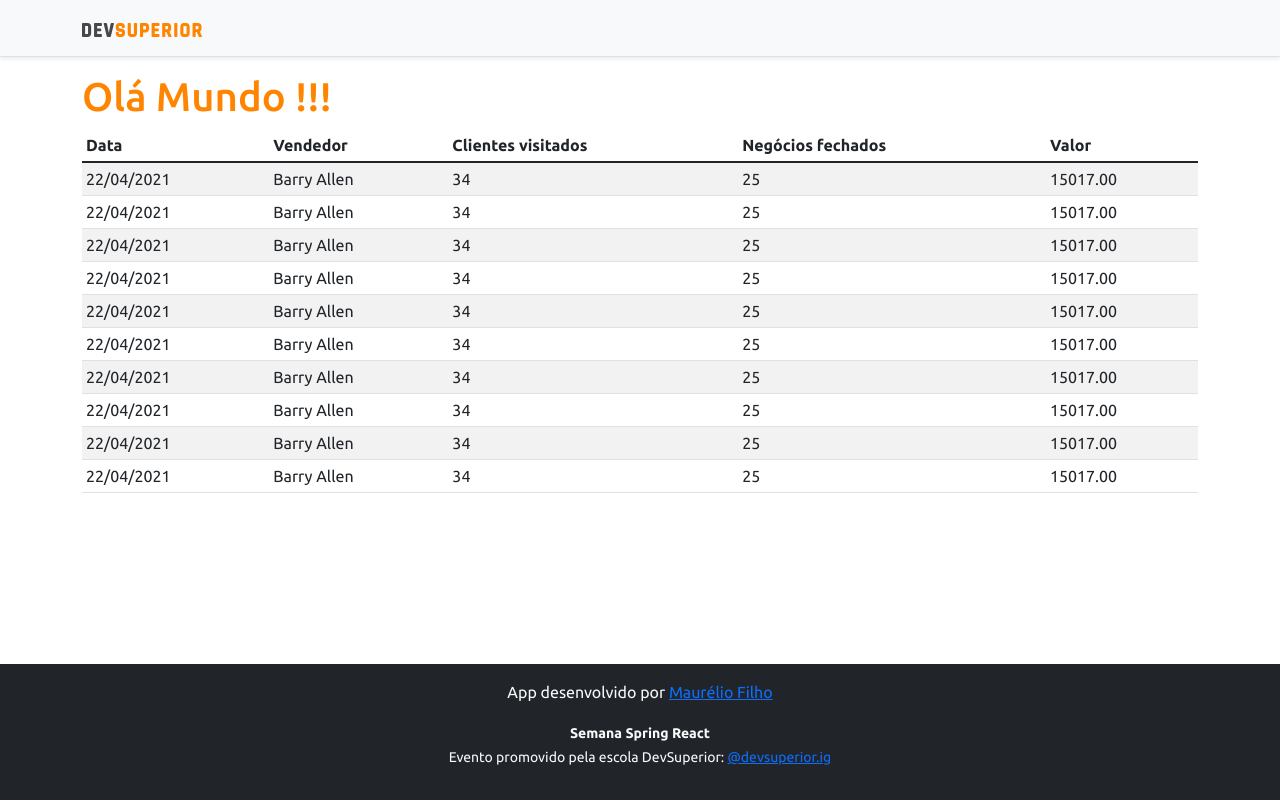
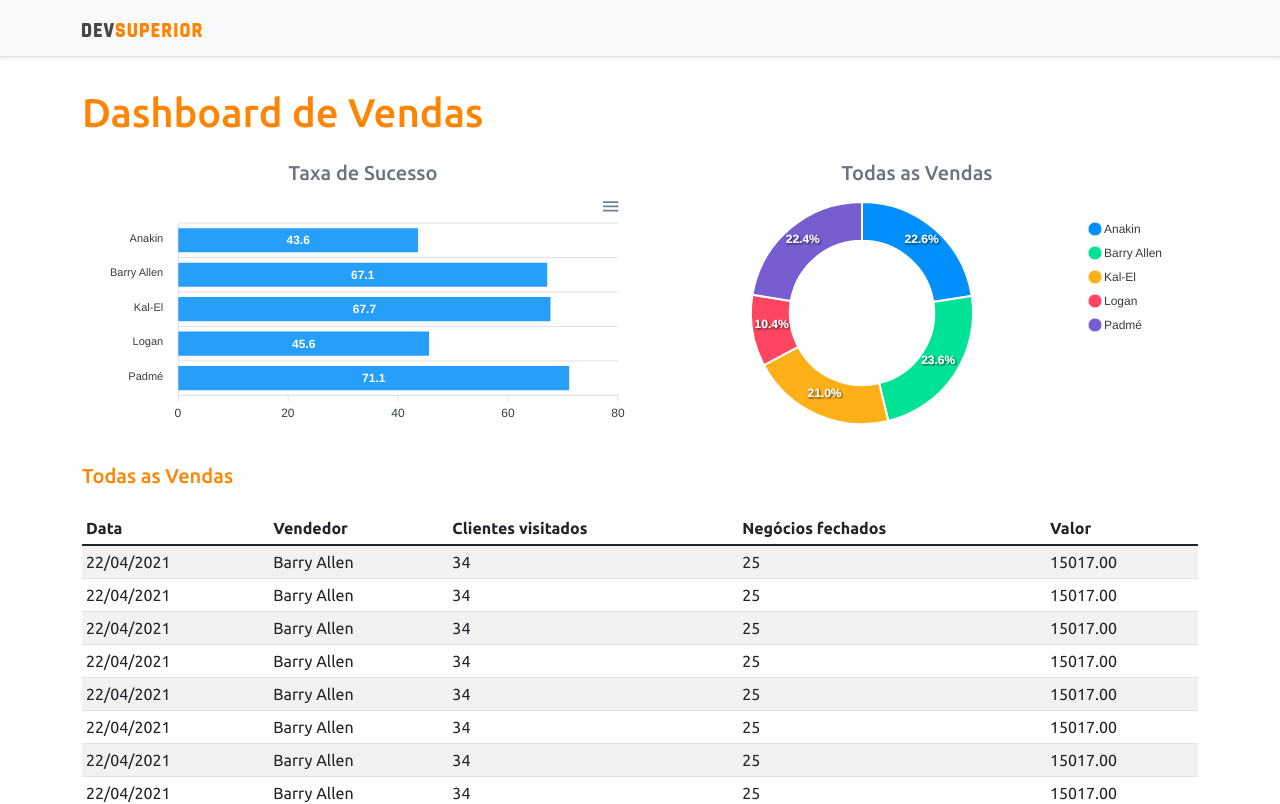
Before and after one commit to MaurelioSilvaF/projeto-sds3, a React (Create React App) app in the folder frontend/: page / in a window 1280 px wide. Shown: the top 804 px of the page. Built offline with nearby package versions, Linux system fonts and the light colour scheme.

Commit message:
Static charts

```diff
--- a/frontend/package.json
+++ b/frontend/package.json
@@ -11,8 +11,10 @@
     "@types/node": "^12.0.0",
     "@types/react": "^17.0.0",
     "@types/react-dom": "^17.0.0",
+    "apexcharts": "^3.28.1",
     "bootstrap": "^5.1.1",
     "react": "^17.0.2",
+    "react-apexcharts": "^1.3.9",
     "react-dom": "^17.0.2",
     "react-scripts": "4.0.3",
     "typescript": "^4.1.2",
--- a/frontend/src/App.tsx
+++ b/frontend/src/App.tsx
@@ -1,13 +1,28 @@
 import NavBar from "components/NavBar";
 import Footer from "components/Footer";
 import DataTable from "components/DataTable";
+import BarChart from "components/BarChart";
+import DonnutChart from "components/DonutChart";
 
 function App() {
   return (
     <>
       <NavBar />
       <div className="container">
-        <h1 className="text-primary">Olá Mundo !!!</h1>
+        <h1 className="text-primary py-3">Dashboard de Vendas</h1>
+        <div className="row px-3">
+          <div className="col-sm-6">
+            <h5 className="text-center text-secondary" >Taxa de Sucesso</h5>
+            <BarChart />
+          </div>
+          <div className="col-sm-6">
+            <h5 className="text-center text-secondary" >Todas as Vendas</h5>
+            <DonnutChart />
+          </div>
+        </div>
+        <div className="py-3">
+            <h5 className="text-primary" >Todas as Vendas</h5>
+        </div>
         <DataTable />
       </div>
 
--- /dev/null
+++ b/frontend/src/components/BarChart/index.tsx
@@ -0,0 +1,35 @@
+import Chart from 'react-apexcharts';
+
+const BarChart = () => {
+
+    const options = {
+        plotOptions: {
+            bar: {
+                horizontal: true,
+            }
+        },
+    };
+
+    const mockData = {
+        labels: {
+            categories: ['Anakin', 'Barry Allen', 'Kal-El', 'Logan', 'Padmé']
+        },
+        series: [
+            {
+                name: "% Sucesso",
+                data: [43.6, 67.1, 67.7, 45.6, 71.1]
+            }
+        ]
+    };
+
+    return (
+        <Chart
+            options={{ ...options, xaxis: mockData.labels}}
+            series={mockData.series}
+            type="bar"
+            height="240"
+        />
+    );
+}
+
+export default BarChart;
--- /dev/null
+++ b/frontend/src/components/DonutChart/index.tsx
@@ -0,0 +1,26 @@
+import Chart from 'react-apexcharts';
+
+const DonutChart = () => {
+
+    const mockData = {
+        series: [477138, 499928, 444867, 220426, 473088],
+        labels: ['Anakin', 'Barry Allen', 'Kal-El', 'Logan', 'Padmé']
+    }
+
+    const options = {
+        legend: {
+            show: true
+        }
+    }
+
+    return (
+        <Chart
+            options={{ ...options, labels: mockData.labels}}
+            series={mockData.series}
+            type="donut"
+            height="240"
+        />
+    );
+}
+
+export default DonutChart;
```
Also changed, not shown: 1 other file (tests, documents, lock files or other folders).
